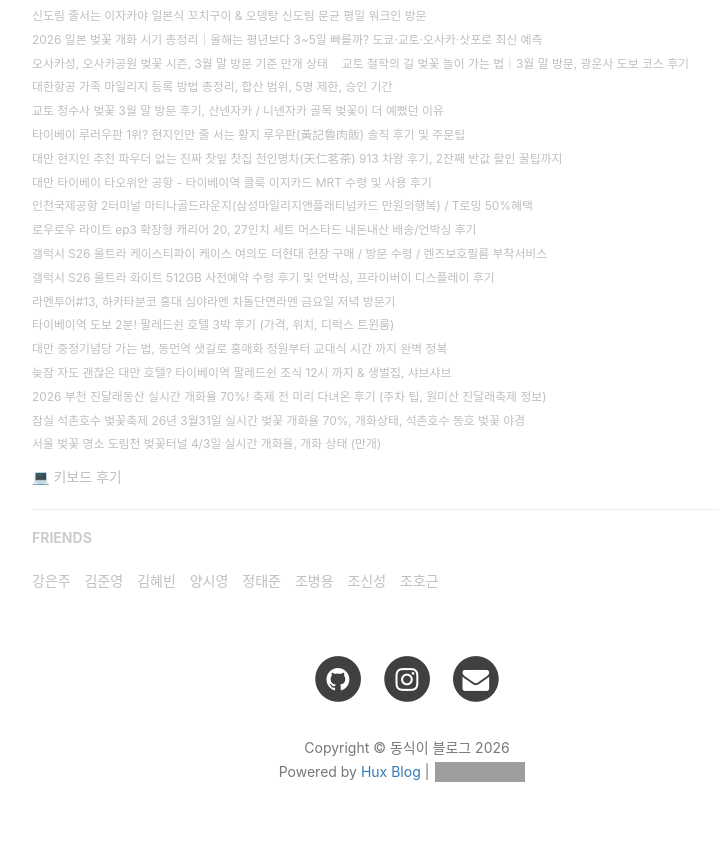
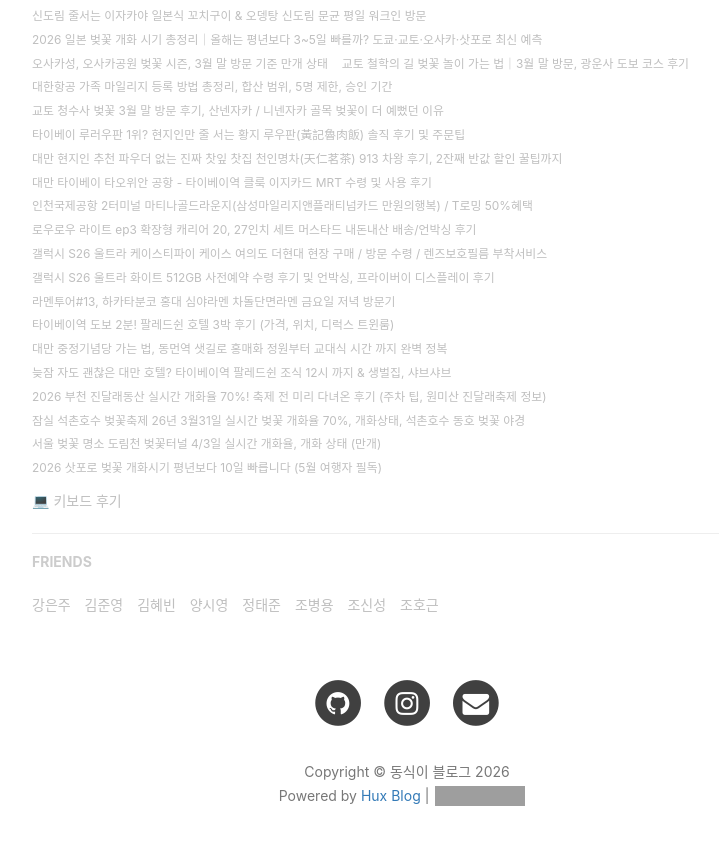
Before and after one commit to dongsik93/dongsik93.github.io, a Jekyll site: the page built from _posts/2019-06-13-essay-blog_start.md, in a window 1280 px wide and 900 px high, scrolled down 4763 px. Shown: the top 845 px of the window, without its empty margins (233-952 px from the left). Built offline with Jekyll 4.4.1, drawn with Linux system fonts in a browser that asks for light colours; nearby versions of some CDN libraries; comment, search, counter and statistics services are not loaded; grey boxes are pictures that could not be loaded.

Commit message:
update blog titles

```diff
--- a/_includes/blogs.html
+++ b/_includes/blogs.html
@@ -194,7 +194,7 @@
    <li><small><a href="https://m.blog.naver.com/econ_view/224239682848" target="_blank" rel="noopener noreferrer">서울 벚꽃 명소 도림천 벚꽃터널 4/3일 실시간 개화율, 개화 상태 (만개)</a></small></li>
 
 
-   <!-- <li><small><a href="" target="_blank" rel="noopener noreferrer"></a></small></li> -->
+   <li><small><a href="https://m.blog.naver.com/econ_view/224241892067" target="_blank" rel="noopener noreferrer">2026 삿포로 벚꽃 개화시기 평년보다 10일 빠릅니다 (5월 여행자 필독)</a></small></li>
 <!--    <li><small><a href="" target="_blank" rel="noopener noreferrer"></a></small></li>-->
 <!--    <li><small><a href="" target="_blank" rel="noopener noreferrer"></a></small></li>-->
 <!--    <li><small><a href="" target="_blank" rel="noopener noreferrer"></a></small></li>-->
```
